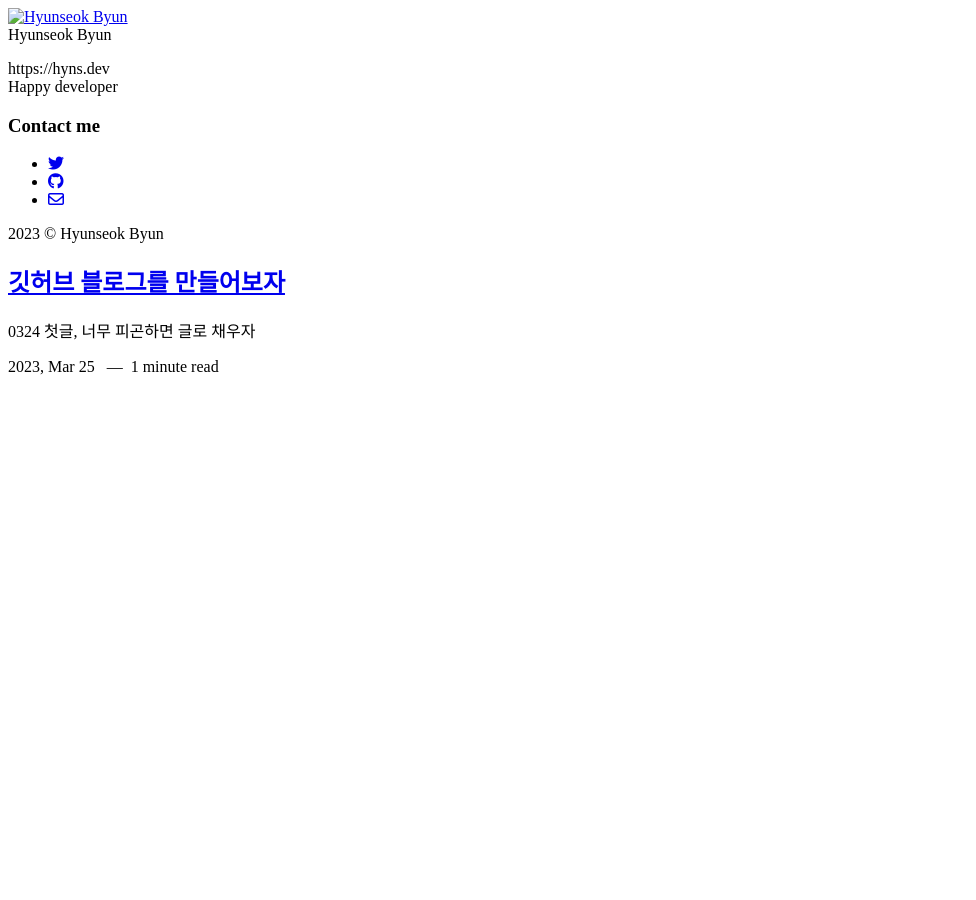
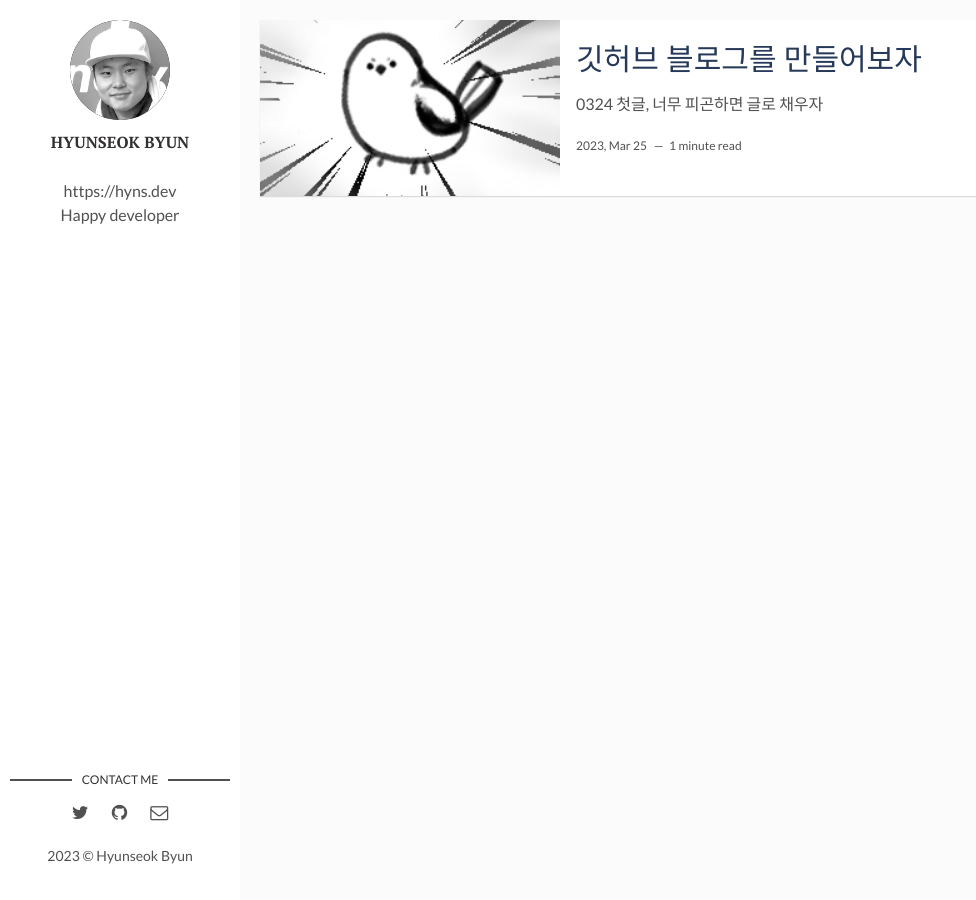
Before and after one commit to B-HS/Breaktime, a Jekyll site: the page built from index.html, in a window 1280 px wide. Shown: the whole page, without its empty margins (0-976 px from the left). Built offline with Jekyll 4.4.1, drawn with Linux system fonts in a browser that asks for light colours; nearby versions of some CDN libraries; library files that are not in the unit come from our copies; the list of posts is cut into pages by our own code.

```diff
--- a/_config.yml
+++ b/_config.yml
@@ -1,8 +1,8 @@
 title: Hyunseok Byun || TIL
 description: 'Hyunseok Byun'
 permalink: ':title/'
-baseurl: "Resting..." # the subpath of your site, e.g. /blog
-url: "https://b-hs.github.io/" # the base hostname & protocol for your site, e.g.
+baseurl: "" # the subpath of your site, e.g. /blog
+url: "https://b-hs.github.io/Resting..." # the base hostname & protocol for your site, e.g.
 site-twitter: #if your site has a twitter account, enter it here
 
 # Author Settings
```
